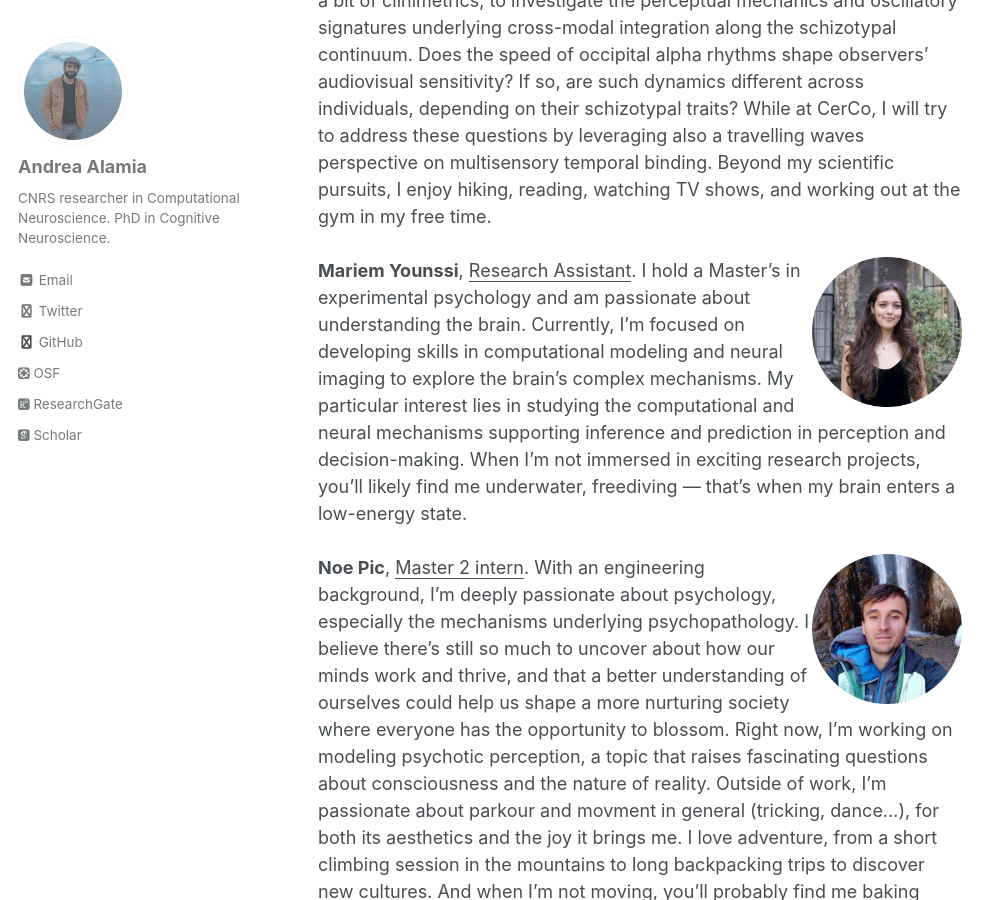
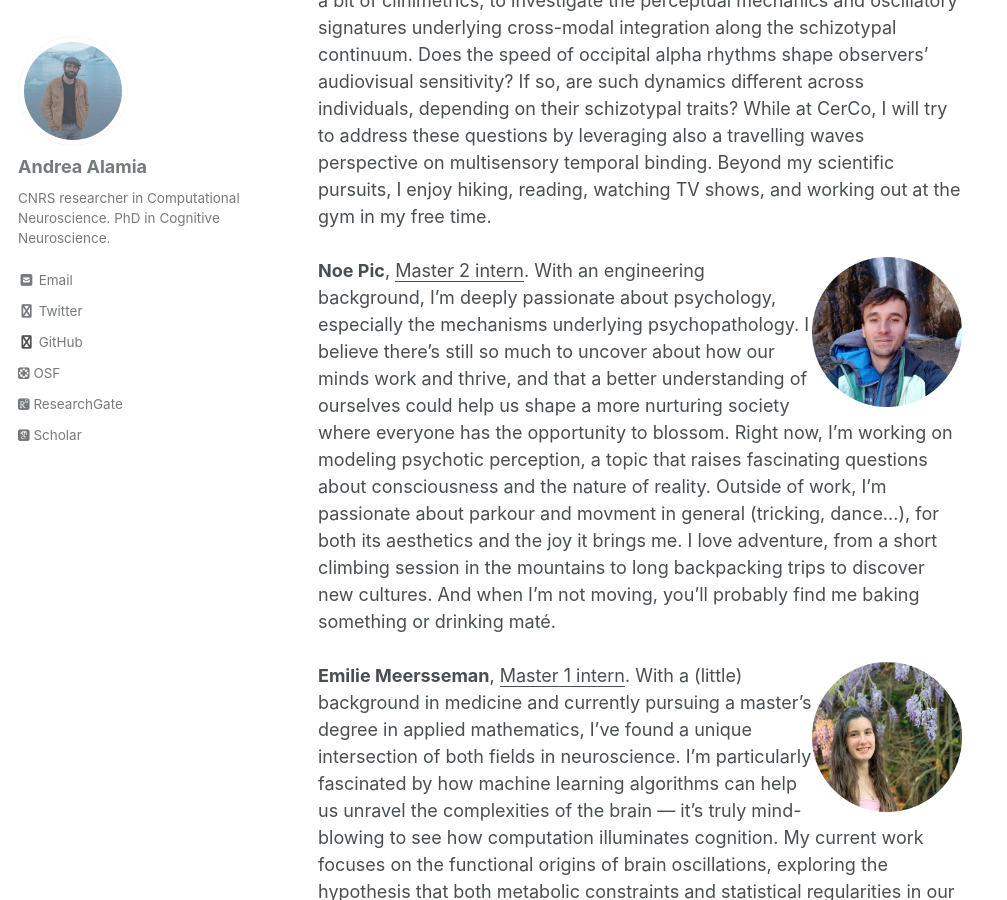
Before and after one commit to artipago/artipago.github.io, a Jekyll site: the page built from _pages/People.md, in a window 1280 px wide and 900 px high, scrolled down 2302 px. Shown: the whole window, without its empty margins (0-1007 px from the left). Built offline with Jekyll 4.4.1, drawn with Linux system fonts in a browser that asks for light colours; nearby versions of some CDN libraries; some web fonts are replaced; library files that are not in the unit come from our copies; some of the changed text lies outside the part shown.

Commit message:
Update People.md

```diff
--- a/_pages/People.md
+++ b/_pages/People.md
@@ -22,8 +22,6 @@ I have a background in neuroscience and neuropsychology. I worked as a research
 <br>
 <img style="float: right;" src="/assets/images/RiccardoCircle.png" alt="People"  width="150" height="150">  **Riccardo Bertaccini**, <ins>visiting PhdStudent</ins>. (supervised by <a href="https://vincenzoromei.com/"> Vincenzo Romei</a>). I am a PhD student in Cognitive Neuroscience at the University of Bologna, under the supervision of Prof. Vincenzo Romei. With a background in neuropsychology, I combine cognitive electrophysiology, transcranial magnetic stimulation, and a bit of clinimetrics, to investigate the perceptual mechanics and oscillatory signatures underlying cross-modal integration along the schizotypal continuum. Does the speed of occipital alpha rhythms shape observers’ audiovisual sensitivity? If so, are such dynamics different across individuals, depending on their schizotypal traits? While at CerCo, I will try to address these questions by leveraging also a travelling waves perspective on multisensory temporal binding. Beyond my scientific pursuits, I enjoy hiking, reading, watching TV shows, and working out at the gym in my free time. <br>
 <br>
-<img style="float: right;" src="/assets/images/MariemCircle.png" alt="People"  width="150" height="150">  **Mariem Younssi**, <ins>Research Assistant</ins>. I hold a Master’s in experimental psychology and am passionate about understanding the brain. Currently, I’m focused on developing skills in computational modeling and neural imaging to explore the brain's complex mechanisms. My particular interest lies in studying the computational and neural mechanisms supporting inference and prediction in perception and decision-making. When I'm not immersed in exciting research projects, you’ll likely find me underwater, freediving — that’s when my brain enters a low-energy state. <br>
-<br>
 <img style="float: right;" src="/assets/images/noePicCircle.png" alt="People"  width="150" height="150">  **Noe Pic**, <ins>Master 2 intern</ins>. With an engineering background, I'm deeply passionate about psychology, especially the mechanisms underlying psychopathology. I believe there's still so much to uncover about how our minds work and thrive, and that a better understanding of ourselves could help us shape a more nurturing society where everyone has the opportunity to blossom. Right now, I'm working on modeling psychotic perception, a topic that raises fascinating questions about consciousness and the nature of reality. Outside of work, I’m passionate about parkour and movment in general (tricking, dance...), for both its aesthetics and the joy it brings me. I love adventure, from a short climbing session in the mountains to long backpacking trips to discover new cultures. And when I’m not moving, you’ll probably find me baking something or drinking maté. <br>
 <br>
 <img style="float: right;" src="/assets/images/emiliePic.png" alt="People"  width="150" height="150">  **Emilie Meersseman**, <ins>Master 1 intern</ins>. With a (little) background in medicine and currently pursuing a master's degree in applied mathematics, I’ve found a unique intersection of both fields in neuroscience. I’m particularly fascinated by how machine learning algorithms can help us unravel the complexities of the brain — it’s truly mind-blowing to see how computation illuminates cognition. My current work focuses on the functional origins of brain oscillations, exploring the hypothesis that both metabolic constraints and statistical regularities in our environment shape neural functions. Outside of academics, I enjoy painting, hiking, and discovering new places.  <br>
@@ -42,6 +40,8 @@ I have a background in neuroscience and neuropsychology. I worked as a research
 <br>
 <img style="float: right;" src="/assets/images/XiaoqiRound.png" alt="People"  width="150" height="150">  **Xiaoqi Xu**, <ins>PostDoc</ins>. I am a post-doc working on computational models to explain the functional role of travelling waves from a Predictive Coding point of view. My PhD work at ISAE SUPAERO focused on using mathematical approaches to decode mental states from EEG signals in the context of brain-computer interfaces. Before that I studied pure mathematics at Université Paris-Saclay and artificial intelligence at Ecole normale supérieure Paris-Saclay. <br>
 <br>
+<img style="float: right;" src="/assets/images/MariemCircle.png" alt="People"  width="150" height="150">  **Mariem Younssi**, <ins>Research Assistant</ins>. I hold a Master’s in experimental psychology and am passionate about understanding the brain. Currently, I’m focused on developing skills in computational modeling and neural imaging to explore the brain's complex mechanisms. My particular interest lies in studying the computational and neural mechanisms supporting inference and prediction in perception and decision-making. When I'm not immersed in exciting research projects, you’ll likely find me underwater, freediving — that’s when my brain enters a low-energy state. <br>
+<br>
 
 **Damien Ricci**, <ins>M2 student, co-supervised with Benedikt Zoefel </ins>. <br>
 **Lena Brakha**, <ins>M1 student & research assistant</ins>. <br>
```
